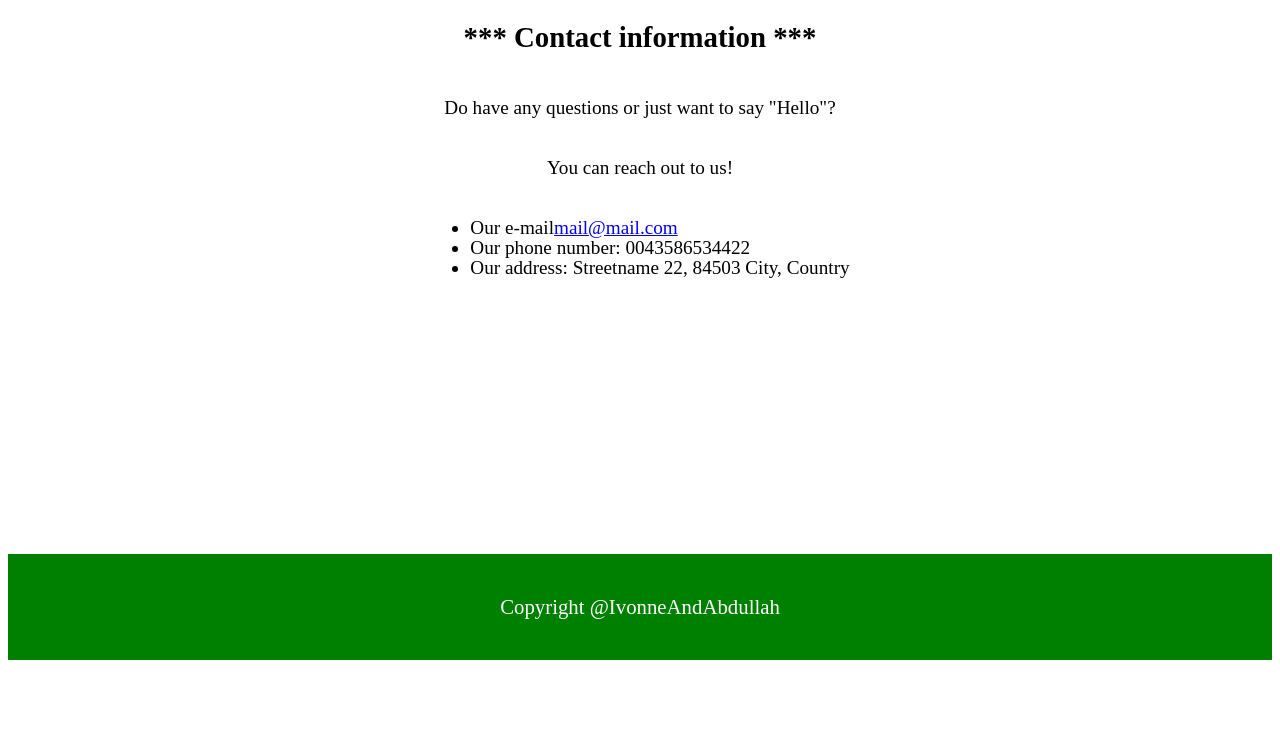
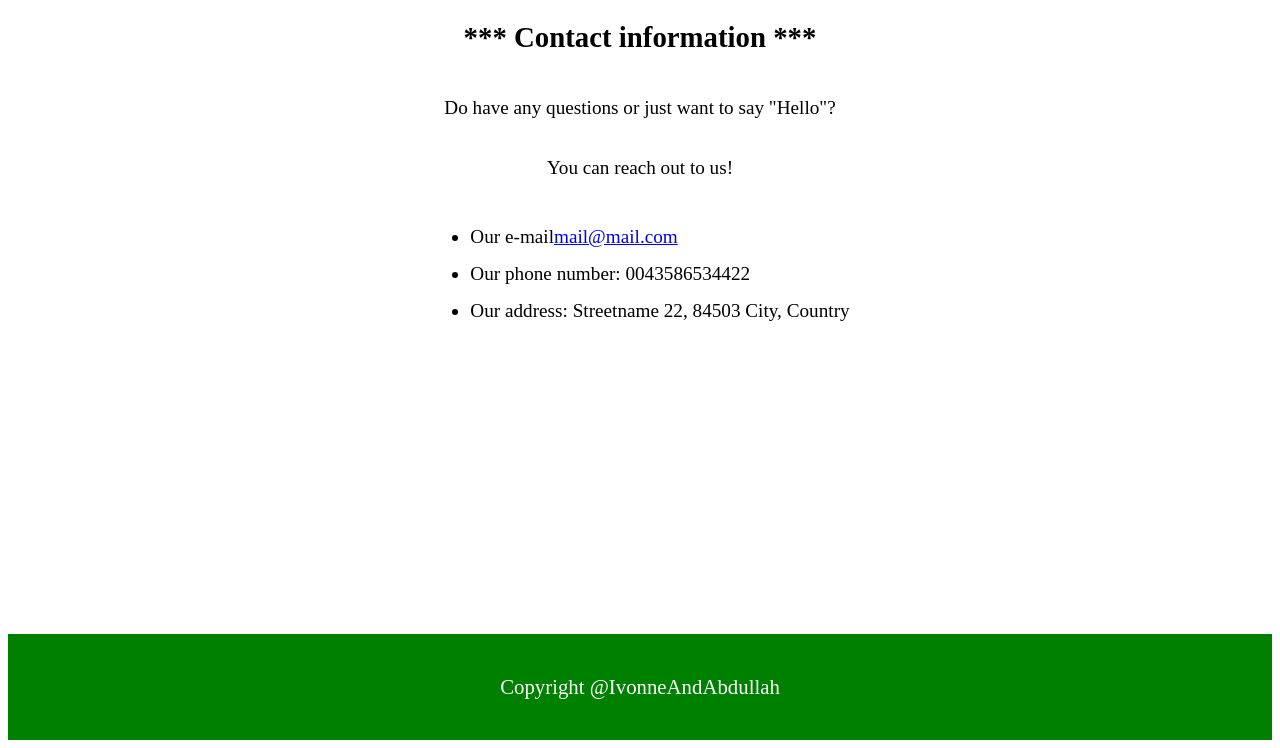
Before and after one commit to abdullah97-pro/Awesome-books-navigation, a website: page html/contact.html in a window 1280 px wide. Shown: the part 98-846 px from the top of the page. Before the commit the page ends 800 px from the top, so only its background shows below. Drawn offline with Linux system fonts and the light colour scheme.

Commit message:
Style: update and add styles for all the pages of the project

```diff
--- a/css/style.css
+++ b/css/style.css
@@ -138,8 +138,8 @@ section.contact{
   flex-direction: column;
   align-items: center;
   font-size: 1.2rem;
-  height: 60vh;
+  height: 70vh;
 }
 .contact-part{
-  line-height: 20px;
+  line-height: 37px;
 }
```
